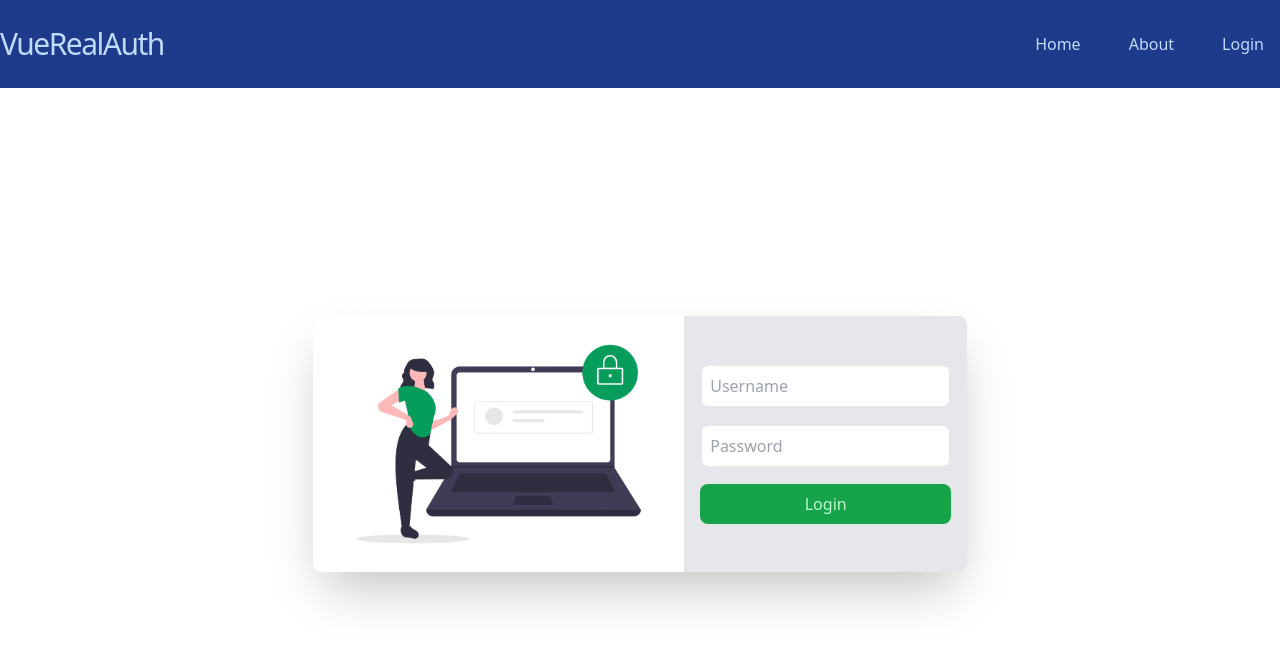
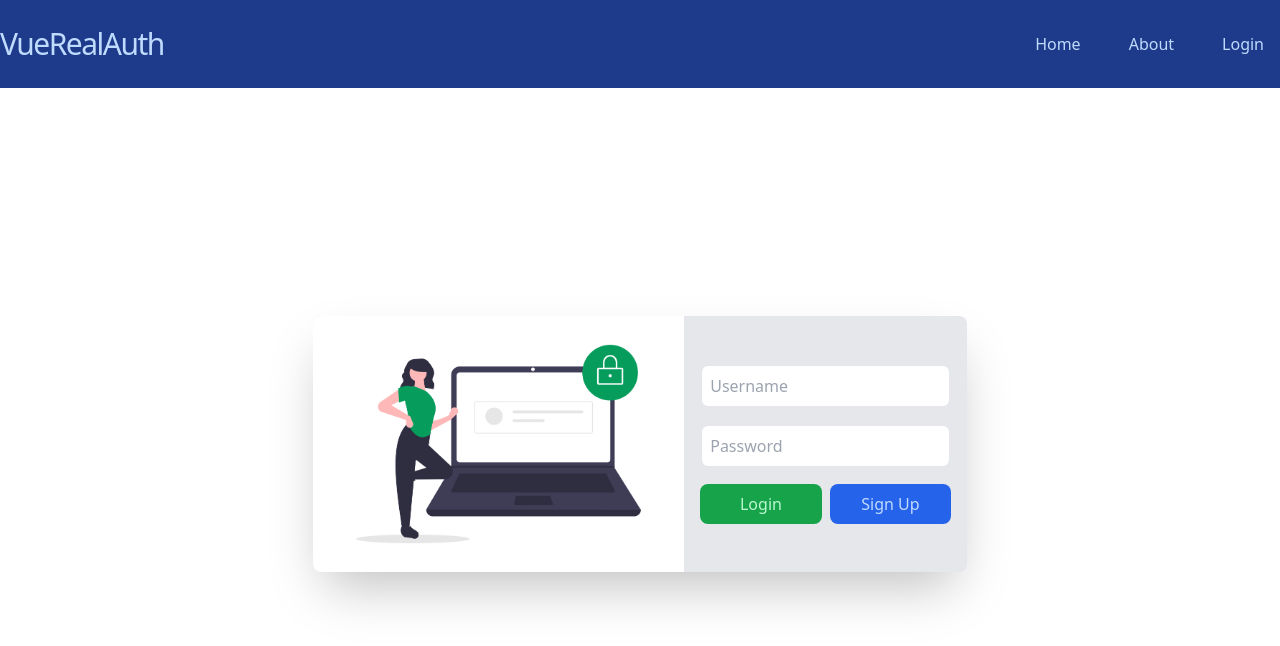
Before and after one commit to KHazen1/vuelogin, a Vue app: page /login in a window 1280 px wide. Shown: the top 646 px of the page. Built offline with nearby package versions, Linux system fonts and the light colour scheme; no server answers.

Commit message:
Register Done

```diff
--- a/src/pages/login.vue
+++ b/src/pages/login.vue
@@ -4,7 +4,7 @@ import { useRouter } from "vue-router";
 import useAuth from "../composable/useAuth";
 import useError from "../composable/useError";
 
-const { isAuthenticated, login } = useAuth();
+const { isAuthenticated, login, signup } = useAuth();
 
 const username = ref("");
 const password = ref("");
@@ -13,6 +13,15 @@ const router = useRouter();
 
 const logginIn = async () => {
   await login(username.value, password.value);
+    goToHome();
+};
+
+const signingUp = async () => {
+  await signup(username.value, password.value);
+  goToHome();
+};
+
+const goToHome = () => {
   if (isAuthenticated.value) {
     router.push("/");
   } else {
@@ -50,14 +59,21 @@ const { ready, start } = useTimeout(3000, { controls: true });
                 placeholder="Password"
                 v-model="password"
                 >
-
+                <div class="flex space-x-2">
                 <button
-                type="submit"
-                @submit.prevent="logginIn"
-                class="py-2 text-green-200 bg-green-600 rounded-lg"
-                >
-                    Login
-                </button>
+                    type="submit"
+                    @submit.prevent="logginIn"
+                    class="w-1/2 py-2 text-green-200 bg-green-600 rounded-lg"
+                    >
+                        Login
+                    </button>
+                    <button
+                    @click="signingUp"
+                    class="w-1/2 py-2 text-blue-200 bg-blue-600 rounded-lg"
+                    >
+                        Sign Up
+                    </button>
+                </div>
             </form>
         </div>
         <div
```
